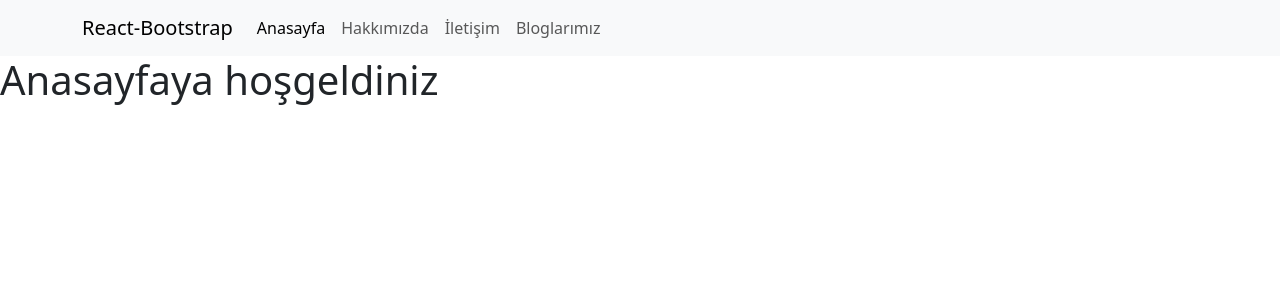
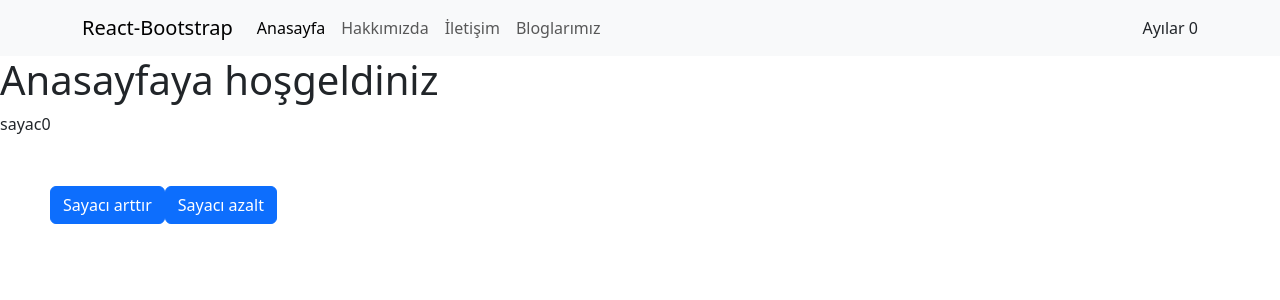
Before and after one commit to seferogluemre/router-dom, a React (Vite) app: page / in a window 1280 px wide. Shown: the top 300 px of the page. Built offline with nearby package versions, Linux system fonts and the light colour scheme.

Commit message:
zustand paketi kurulması ve yapılandırılması

```diff
--- a/package.json
+++ b/package.json
@@ -14,7 +14,8 @@
     "react": "^18.3.1",
     "react-bootstrap": "^2.10.5",
     "react-dom": "^18.3.1",
-    "react-router-dom": "^6.28.0"
+    "react-router-dom": "^6.28.0",
+    "zustand": "^5.0.1"
   },
   "devDependencies": {
     "@eslint/js": "^9.13.0",
--- a/src/components/layout/Navbar.tsx
+++ b/src/components/layout/Navbar.tsx
@@ -2,8 +2,10 @@ import Container from 'react-bootstrap/Container';
 import Nav from 'react-bootstrap/Nav';
 import Navbar from 'react-bootstrap/Navbar';
 import { NavLink } from 'react-router-dom';
+import { useBearStore } from '../../stores/CounterStore';
 
 export function NavbarComp() {
+    const bears = useBearStore((state) => state.bears)
     return (
         <Navbar expand="lg" className="bg-body-tertiary">
             <Container>
@@ -16,6 +18,9 @@ export function NavbarComp() {
                         <Nav.Link to={`/contact`} as={NavLink}>İletişim</Nav.Link>
                         <Nav.Link to={`/blog`} as={NavLink}>Bloglarımız</Nav.Link>
                     </Nav>
+                    <div className=''>
+                        Ayılar {bears}
+                    </div>
                 </Navbar.Collapse>
             </Container>
         </Navbar>
--- a/src/routes/About.tsx
+++ b/src/routes/About.tsx
@@ -1,4 +1,5 @@
 import { useEffect, useState } from "react";
+import { useBearStore } from "../stores/CounterStore";
 
 export default function AboutPage() {
     const [data, setData] = useState([]);
@@ -16,11 +17,16 @@ export default function AboutPage() {
     if (!data) {
         <div>yükleniyor....</div>
     }
+    const bears = useBearStore((state) => state.bears)
+    const increasePopulation = useBearStore((state) => state.increasePopulation)
 
     return (
         <div>
             <h1>Hakkkımızda ?</h1>
             <p>{JSON.stringify(data)}</p>
+            <p>ayı sayısı:{bears}</p>
+            <button onClick={increasePopulation}>Yeni ayı ekle</button>
+
         </div>
     )
 }
--- a/src/routes/Blog.tsx
+++ b/src/routes/Blog.tsx
@@ -1,9 +1,13 @@
 import { Nav } from "react-bootstrap";
 import { NavLink } from "react-router-dom";
+import { useBearStore } from "../stores/CounterStore";
 
 export default function BlogPage() {
 
 
+    const bears = useBearStore((state) => state.bears)
+    const increasePopulation = useBearStore((state) => state.increasePopulation)
+    const removeAllBears = useBearStore((state) => state.removeAllBears)
 
     return (
         <div>
@@ -12,6 +16,14 @@ export default function BlogPage() {
             <p>Tony Rodrigez</p>
             <p>Lorem ipsum dolor, sit amet consectetur adipisicing elit. Illo molestiae repudiandae sapiente aliquam! Ipsum.</p>
             <Nav.Link to={`archived`} as={NavLink}>Bloglarımız</Nav.Link>
+            <div>
+                burada {bears} tane ayı var
+            </div>
+            <div>
+                <button onClick={increasePopulation}>Yeni ayı ekle</button>
+
+                <button onClick={removeAllBears}>Ayıları kaldır</button>
+            </div>
         </div>
     )
 }
--- a/src/routes/Home.tsx
+++ b/src/routes/Home.tsx
@@ -1,7 +1,29 @@
+import { useState } from "react"
+import { Button } from "react-bootstrap";
+
 export default function HomePage() {
+    const [count, setCount] = useState(0);
+
+    const increaseCount = () => {
+        setCount((_) => _ + 1)
+    }
+    const decreaseCount = () => {
+        setCount((_) => _ - 1)
+    }
+
+
+
+
     return (
         <div>
             <h1>Anasayfaya hoşgeldiniz</h1>
+            <div>
+                sayac{count}
+            </div>
+            <div style={{ margin: "50px" }}>
+                <Button onClick={increaseCount} >Sayacı arttır</Button>
+                <Button onClick={decreaseCount}>Sayacı azalt</Button>
+            </div>
         </div>
     )
 }
--- /dev/null
+++ b/src/stores/CounterStore.ts
@@ -0,0 +1,13 @@
+import { create } from 'zustand'
+
+interface BearState {
+  bears: number
+  removeAllBears:()=>void;
+  increasePopulation: (by: number) => void
+}
+
+export const useBearStore = create<BearState>()((set) => ({
+  bears: 0,
+  increasePopulation: () => set((state) => ({ bears: state.bears + 1 })),
+  removeAllBears: () => set({ bears: 0 }),
+}))
```
Also changed, not shown: 1 other file (tests, documents, lock files or other folders).
